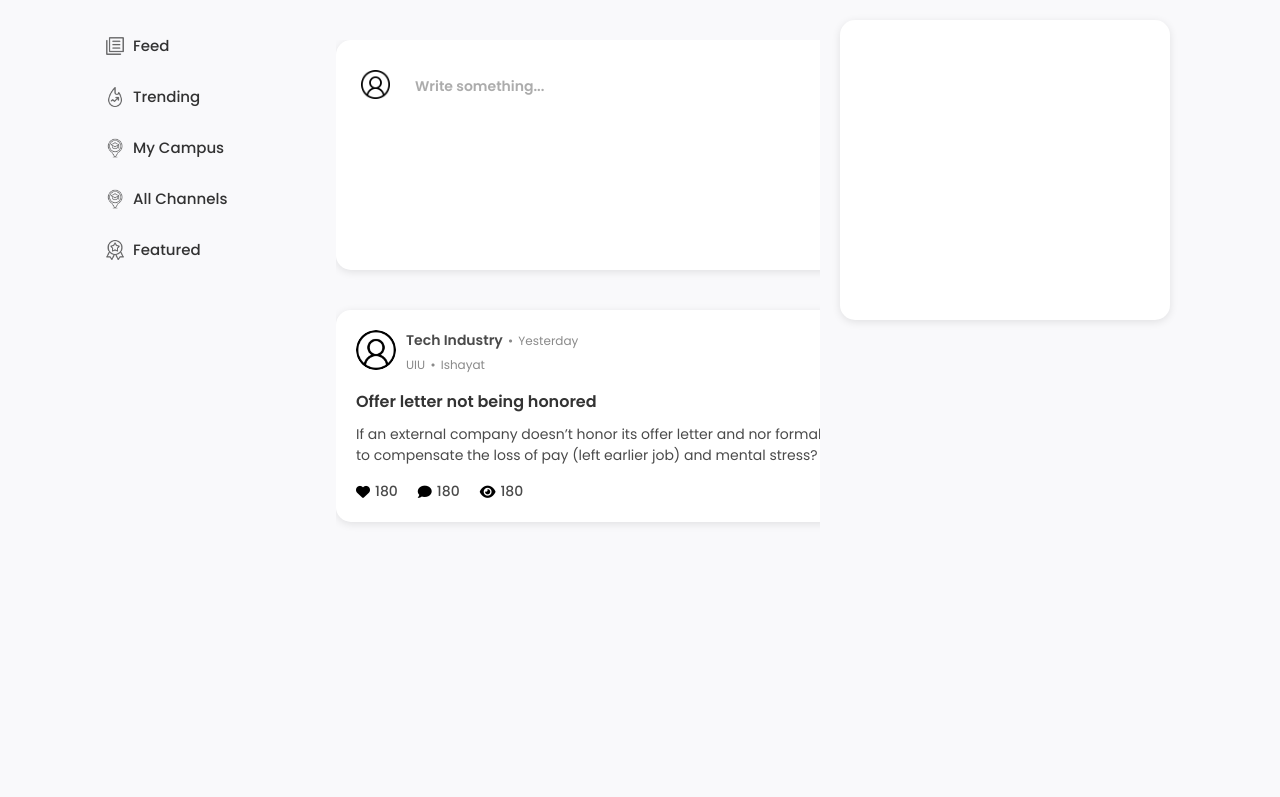
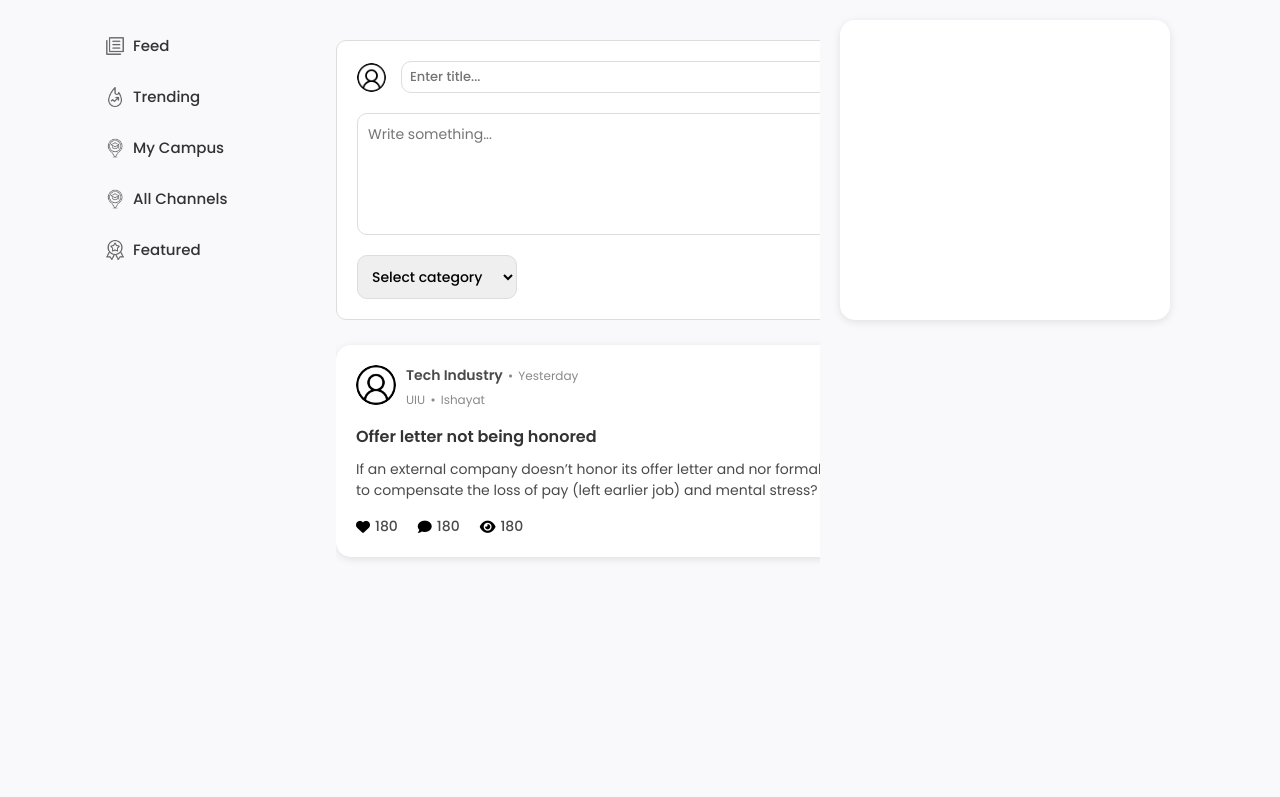
Before and after one commit to ishayathassan/Open-Desk, a Flask app: page / in a window 1280 px wide. Shown: the part 63-860 px from the top of the page. Run offline with Flask 3, Linux system fonts and the light colour scheme.

Commit message:
Create post box edited

```diff
--- a/static/css/home.css
+++ b/static/css/home.css
@@ -62,50 +62,81 @@
   box-shadow: 0px 2px 8px rgba(0, 0, 0, 0.1);
 }
 #create-post {
-  height: 180px;
+  width: 908px;
+  padding: 20px;
+  border: 1px solid #ddd;
+  border-radius: 10px;
+  background-color: #fff;
+  display: flex;
+  flex-direction: column; /* Stack all elements vertically */
+  gap: 20px; /* Add space between rows */
 }
-#create-post img {
-  width: 29px;
+
+.post-header {
+  display: flex; /* Align image and title in a row */
+  align-items: center;
+  gap: 15px; /* Space between the image and input */
+}
+
+.post-header img {
+  width: 29px; /* Set a fixed size for the image */
   height: 29px;
-  margin-top: 5px;
+  border-radius: 50%; /* Make the image round */
 }
-#create-post textarea {
-  padding-top: 2px;
-  margin-left: 20px;
-  margin-top: 9px;
-  width: 2000px;
-  height: 130px;
+
+#post-title {
+  height: 30px;
+  border: 1px solid #ddd;
+  border-radius: 10px;
+  font-size: 13px;
+  padding-left: 8px;
+  font-weight: 500;
+  width: 500px;
+}
+
+#post-content {
+  width: 90%;
+  height: 100px;
+  padding: 10px;
+  border: 1px solid #ddd;
+  border-radius: 10px;
   resize: none;
+  font-size: 14px;
+}
+
+.post-footer {
+  display: flex;
+  justify-content: space-between; /* Space out the category select and post button */
+  align-items: center;
+}
+
+#post-category {
+  width: 160px;
+  padding: 10px;
+  border: 1px solid #ddd;
+  border-radius: 10px;
+  font-size: 14px;
+  font-weight: 500;
+}
+
+button {
+  padding: 10px 20px;
   border: none;
-  border-radius: 5px;
-  padding-left: 5px;
-  font-weight: 600;
-  font-style: normal;
-  font-size: 14px;
-  opacity: 0.6;
-}
-#create-post button {
-  position: relative;
-  top: 150px;
-  right: 5px;
-  width: 180px;
-  height: 35px;
   border-radius: 15px;
   background-color: #ff851b;
-  border: none;
-  color: #fff;
+  color: white;
   font-size: 14px;
-  font-weight: 600;
+  font-weight: bold;
+  cursor: pointer;
+  transition: background-color 0.3s;
 }
-/* .posts {
-    display: flex;
-  }
-  .posts img {
-    width: 37px;
-    height: 37px;
-  } */
+
+button:hover {
+  background-color: #e67e22;
+}
 
 .posts.card {
+  margin-top: 25px;
   width: 910px;
   height: auto; /* Adjusts height based on content */
   background-color: #ffffff;
--- a/templates/home.html
+++ b/templates/home.html
@@ -43,10 +43,37 @@ custom_css %}
     </ul>
   </div>
   <div id="feed-contents">
-    <div id="create-post" class="card">
-      <img src="{{ url_for('static', filename='images/user.png') }}" alt="" />
-      <textarea placeholder="Write something..." name="" id=""></textarea>
-      <button>Post</button>
+    <div id="create-post">
+      <div class="post-header">
+        <img
+          src="{{ url_for('static', filename='images/user.png') }}"
+          alt="User Image"
+        />
+        <input
+          type="text"
+          placeholder="Enter title..."
+          id="post-title"
+          name="title"
+          required
+        />
+      </div>
+      <textarea
+        placeholder="Write something..."
+        id="post-content"
+        name="content"
+        required
+      ></textarea>
+      <div class="post-footer">
+        <select id="post-category" name="category" required>
+          <option value="" disabled selected>Select category</option>
+          <option value="technology">Technology</option>
+          <option value="education">Education</option>
+          <option value="health">Health</option>
+          <option value="lifestyle">Lifestyle</option>
+          <option value="others">Others</option>
+        </select>
+        <button type="submit">Post</button>
+      </div>
     </div>
 
     <div class="posts card">
```
